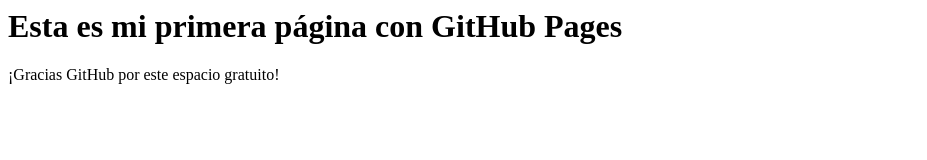
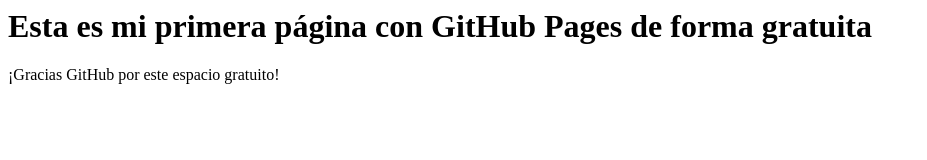
Before and after one commit to GrgeMIT/MyFirstRepository, a plain HTML site: page index.html in a window 1280 px wide. Shown: the whole page, without its empty margins (0-927 px from the left). Drawn offline with Linux system fonts and the light colour scheme.

Commit message:
Update index.html

```diff
--- a/index.html
+++ b/index.html
@@ -1,4 +1,4 @@
 <html>
-<h1> Esta es mi primera página con GitHub Pages </h1>
+<h1> Esta es mi primera página con GitHub Pages de forma gratuita </h1>
 <p>¡Gracias GitHub por este espacio gratuito!</p>
 </html>
```
